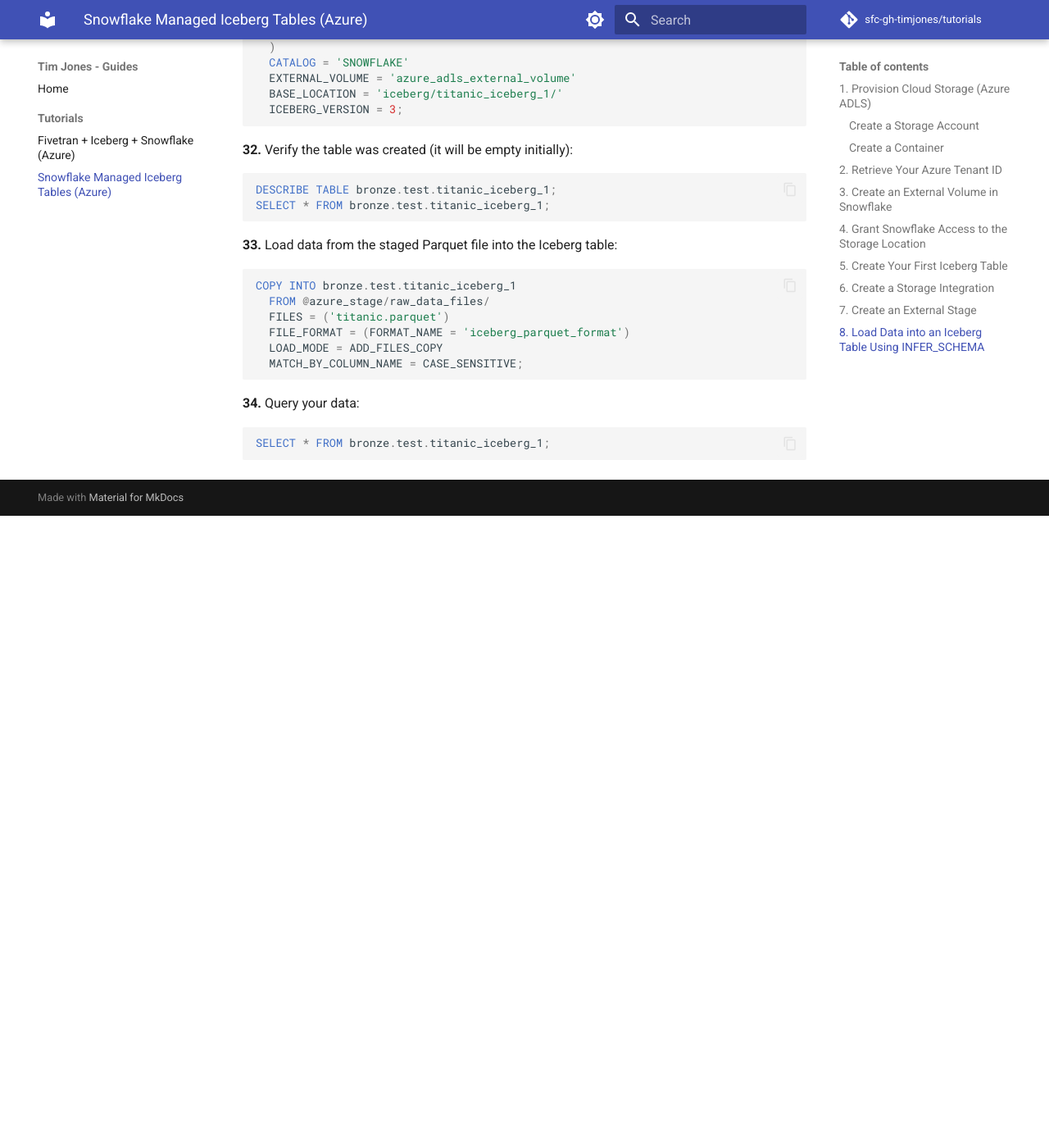
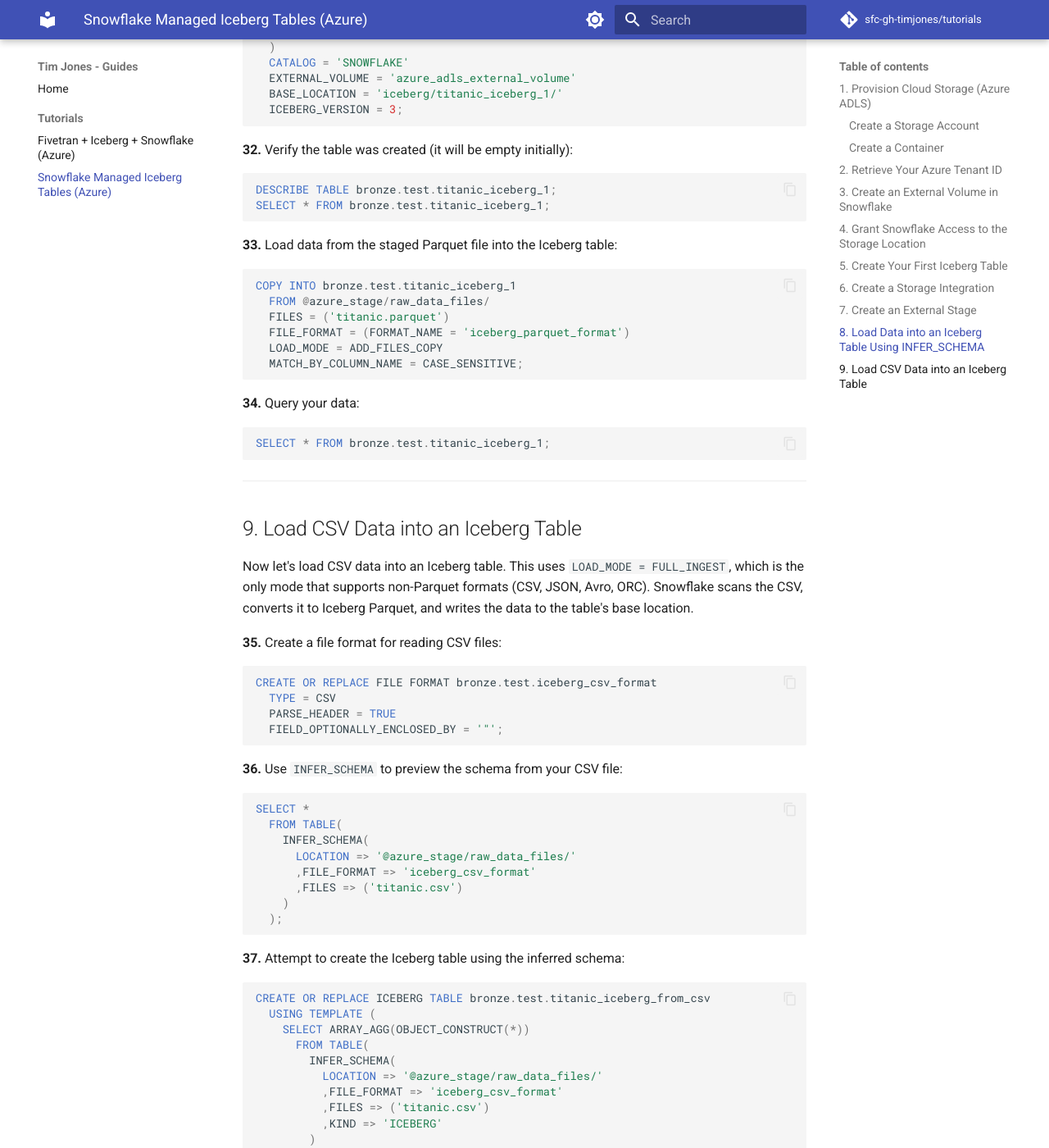
Before and after one commit to sfc-gh-timjones/tutorials, an MkDocs documentation site: the page built from docs/snowflake-managed-iceberg-azure/index.md, in a window 1280 px wide and 1400 px high, scrolled down 17664 px. Shown: the whole window at 82% size. Built offline with MkDocs 1.6.1 and Material for MkDocs 9.7.7, drawn with Linux system fonts in a browser that asks for light colours; comment, search, counter and statistics services are not loaded; before the commit the page ends 18293 px from its top, so only the background shows below that; some of the changed text lies outside the part shown.

Commit message:
Add Section 9: Load CSV data into Iceberg table with NULL handling guidance

````diff
--- a/docs/snowflake-managed-iceberg-azure/index.md
+++ b/docs/snowflake-managed-iceberg-azure/index.md
@@ -460,3 +460,104 @@
 ```sql
 SELECT * FROM bronze.test.titanic_iceberg_1;
 ```
+
+---
+
+## 9. Load CSV Data into an Iceberg Table
+
+Now let's load CSV data into an Iceberg table. This uses `LOAD_MODE = FULL_INGEST`, which is the only mode that supports non-Parquet formats (CSV, JSON, Avro, ORC). Snowflake scans the CSV, converts it to Iceberg Parquet, and writes the data to the table's base location.
+
+**35.** Create a file format for reading CSV files:
+
+```sql
+CREATE OR REPLACE FILE FORMAT bronze.test.iceberg_csv_format
+  TYPE = CSV
+  PARSE_HEADER = TRUE
+  FIELD_OPTIONALLY_ENCLOSED_BY = '"';
+```
+
+**36.** Use `INFER_SCHEMA` to preview the schema from your CSV file:
+
+```sql
+SELECT *
+  FROM TABLE(
+    INFER_SCHEMA(
+      LOCATION => '@azure_stage/raw_data_files/'
+      ,FILE_FORMAT => 'iceberg_csv_format'
+      ,FILES => ('titanic.csv')
+    )
+  );
+```
+
+**37.** Attempt to create the Iceberg table using the inferred schema:
+
+```sql
+CREATE OR REPLACE ICEBERG TABLE bronze.test.titanic_iceberg_from_csv
+  USING TEMPLATE (
+    SELECT ARRAY_AGG(OBJECT_CONSTRUCT(*))
+      FROM TABLE(
+        INFER_SCHEMA(
+          LOCATION => '@azure_stage/raw_data_files/'
+          ,FILE_FORMAT => 'iceberg_csv_format'
+          ,FILES => ('titanic.csv')
+          ,KIND => 'ICEBERG'
+        )
+      )
+  )
+  CATALOG = 'SNOWFLAKE'
+  EXTERNAL_VOLUME = 'azure_adls_external_volume'
+  BASE_LOCATION = 'iceberg/titanic_iceberg_from_csv/'
+  ICEBERG_VERSION = 3;
+```
+
+!!! warning "NULL Values May Cause Errors"
+    If your CSV data contains NULL values, the `INFER_SCHEMA` approach may fail with an error like the one below. Our Titanic dataset contains NULLs, so you'll likely see this:
+
+<img src="images/35-csv-null-error.png" alt="CSV NULL Error" width="75%">
+
+<br>
+
+When this happens, you have two options:
+
+1. **Manually define the DDL** — Use the `INFER_SCHEMA` output from the previous step as a reference to create the table with explicit column definitions (shown below)
+2. **Convert CSV to Parquet first** — Convert the CSV to Parquet format (which handles NULLs natively), then load using the Parquet approach from Section 8. This will be covered in the next section.
+
+**38.** Create the Iceberg table with explicit column definitions:
+
+```sql
+CREATE OR REPLACE ICEBERG TABLE bronze.test.titanic_iceberg_from_csv (
+     PassengerId  INTEGER
+    ,Survived     INTEGER
+    ,Pclass       INTEGER
+    ,Name         STRING
+    ,Sex          STRING
+    ,Age          FLOAT
+    ,SibSp        INTEGER
+    ,Parch        INTEGER
+    ,Ticket       STRING
+    ,Fare         FLOAT
+    ,Cabin        STRING
+    ,Embarked     STRING
+)
+  CATALOG = 'SNOWFLAKE'
+  EXTERNAL_VOLUME = 'azure_adls_external_volume'
+  BASE_LOCATION = 'iceberg/titanic_iceberg_from_csv/'
+  ICEBERG_VERSION = 3;
+```
+
+**39.** Load the CSV data into the Iceberg table:
+
+```sql
+COPY INTO bronze.test.titanic_iceberg_from_csv
+  FROM @azure_stage/raw_data_files/
+  FILES = ('titanic.csv')
+  FILE_FORMAT = (FORMAT_NAME = 'iceberg_csv_format')
+  LOAD_MODE = FULL_INGEST
+  MATCH_BY_COLUMN_NAME = CASE_INSENSITIVE;
+```
+
+**40.** Query your data:
+
+```sql
+SELECT * FROM bronze.test.titanic_iceberg_from_csv;
+```
````
Also changed, not shown: docs/snowflake-managed-iceberg-azure/images/35-csv-null-error.png (added).
